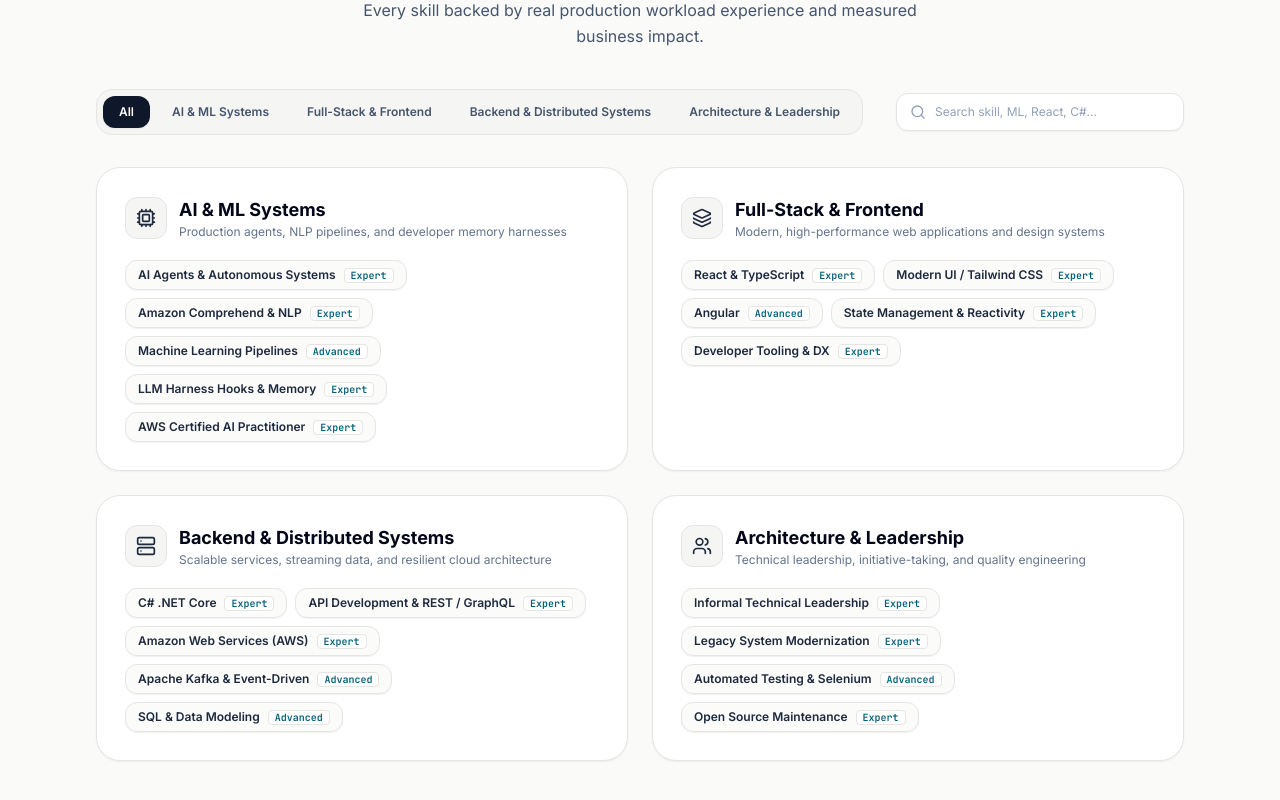
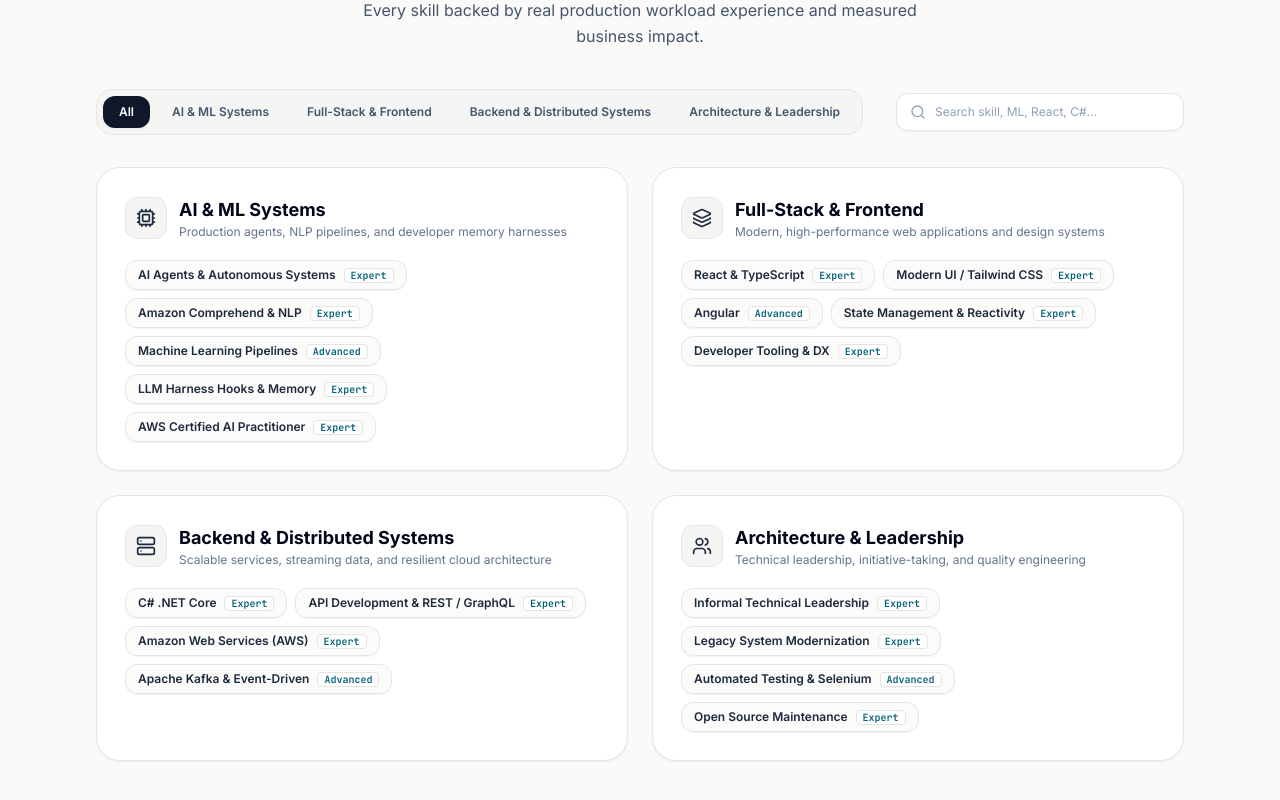
Before and after one commit to kovartravis/portfolio, a React (Vite) app: page / in a window 1280 px wide. Shown: the part 5125-5925 px from the top of the page. Built offline with nearby package versions, Linux system fonts and the light colour scheme.

Commit message:
chore(skills): remove PostgreSQL and SQL entries from portfolio

```diff
--- a/src/data/resumeData.ts
+++ b/src/data/resumeData.ts
@@ -192,7 +192,7 @@ export const EXPERIENCES: ExperienceItem[] = [
         description:
           "Architected and built the Event Experiences platform from the ground up to track event revenue and expenses, supporting high peak concurrency during major campaigns.",
         metrics: "200+ peak concurrent users; 2,000+ support tickets eliminated",
-        tags: ["React", "TypeScript", "C# .NET", "AWS", "Kafka", "SQL"],
+        tags: ["React", "TypeScript", "C# .NET", "AWS", "Kafka"],
       },
       {
         title: "Legacy Monolith Modernization & Team Leadership",
@@ -340,11 +340,6 @@ export const SKILL_CATEGORIES: SkillCategory[] = [
         level: "Advanced",
         context: "Asynchronous event streaming and decoupled service architectures",
       },
-      {
-        name: "SQL & Data Modeling",
-        level: "Advanced",
-        context: "PostgreSQL, SQL Server, relational schema design and query optimization",
-      },
     ],
   },
   {
```
